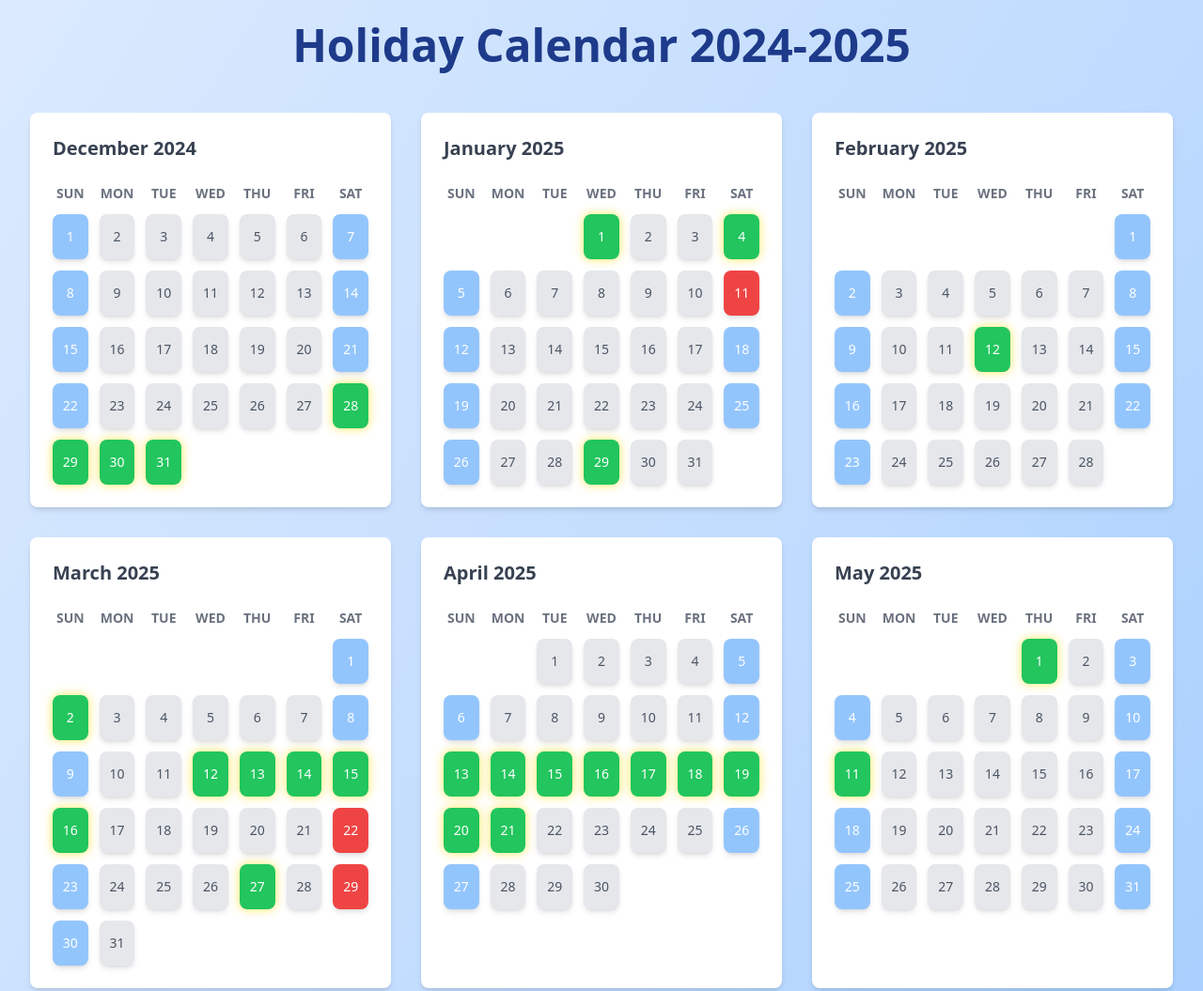
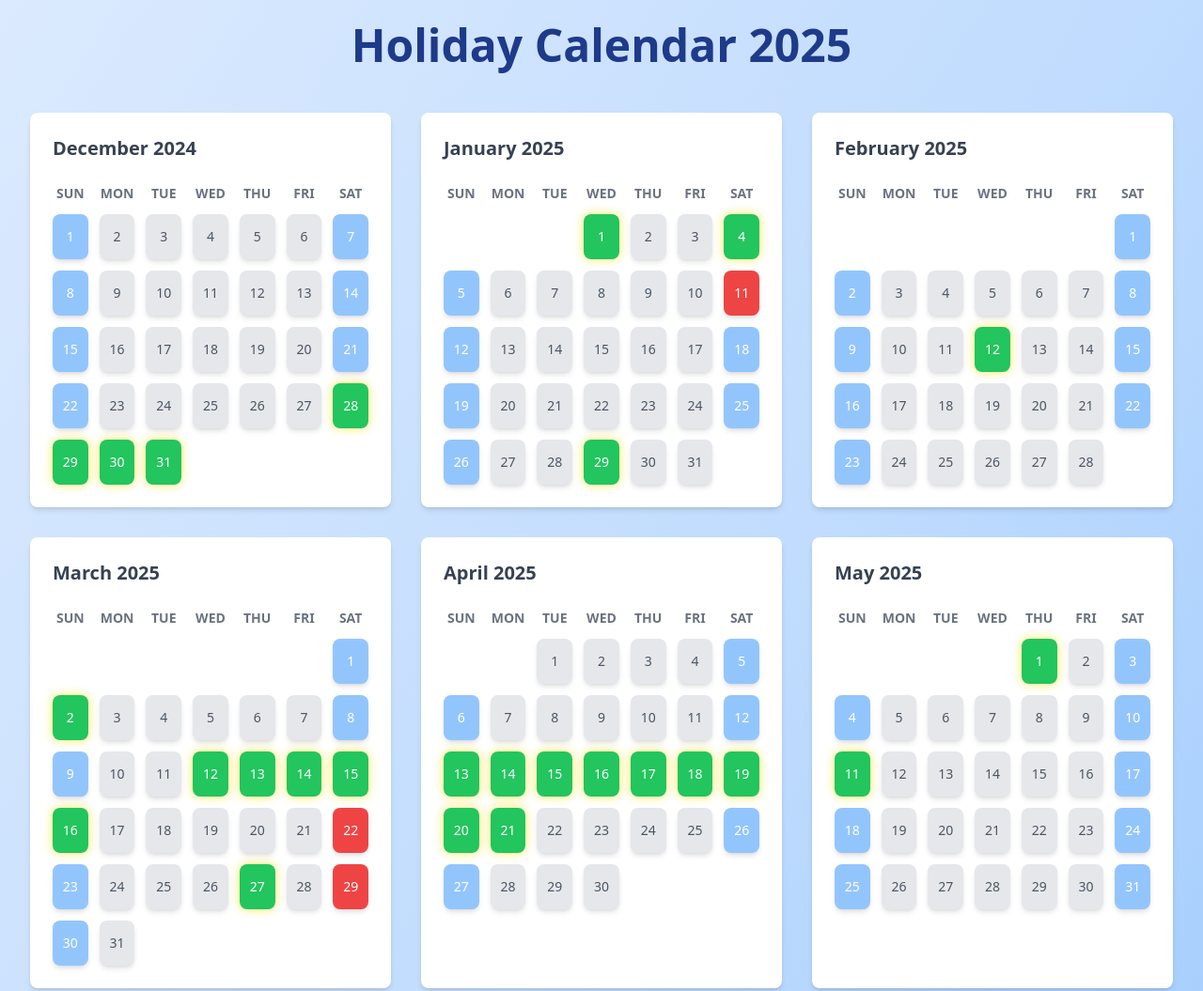
Before and after one commit to AungMyoKyaw/myanmar-public-holidays, a website: page src/index.html in a window 1280 px wide. Shown: the top 1055 px of the page at 94% size. Drawn offline with nearby package versions, Linux system fonts and the light colour scheme.

Commit message:
feat: update

```diff
--- a/src/index.html
+++ b/src/index.html
@@ -26,7 +26,7 @@
   <body class="bg-gradient-to-br from-blue-100 via-blue-200 to-blue-300 font-sans antialiased min-h-screen">
     <div class="container mx-auto px-4 py-6 sm:px-6 lg:px-8">
       <h1 class="text-3xl sm:text-4xl lg:text-5xl font-bold text-center text-blue-900 mb-8 sm:mb-12">
-        Holiday Calendar 2024-2025
+        Holiday Calendar 2025
       </h1>
       <div id="calendar" class="grid grid-cols-1 sm:grid-cols-2 lg:grid-cols-3 gap-4 sm:gap-6 lg:gap-8"></div>
     </div>
```
Also changed, not shown: README.md, 1 other file.
